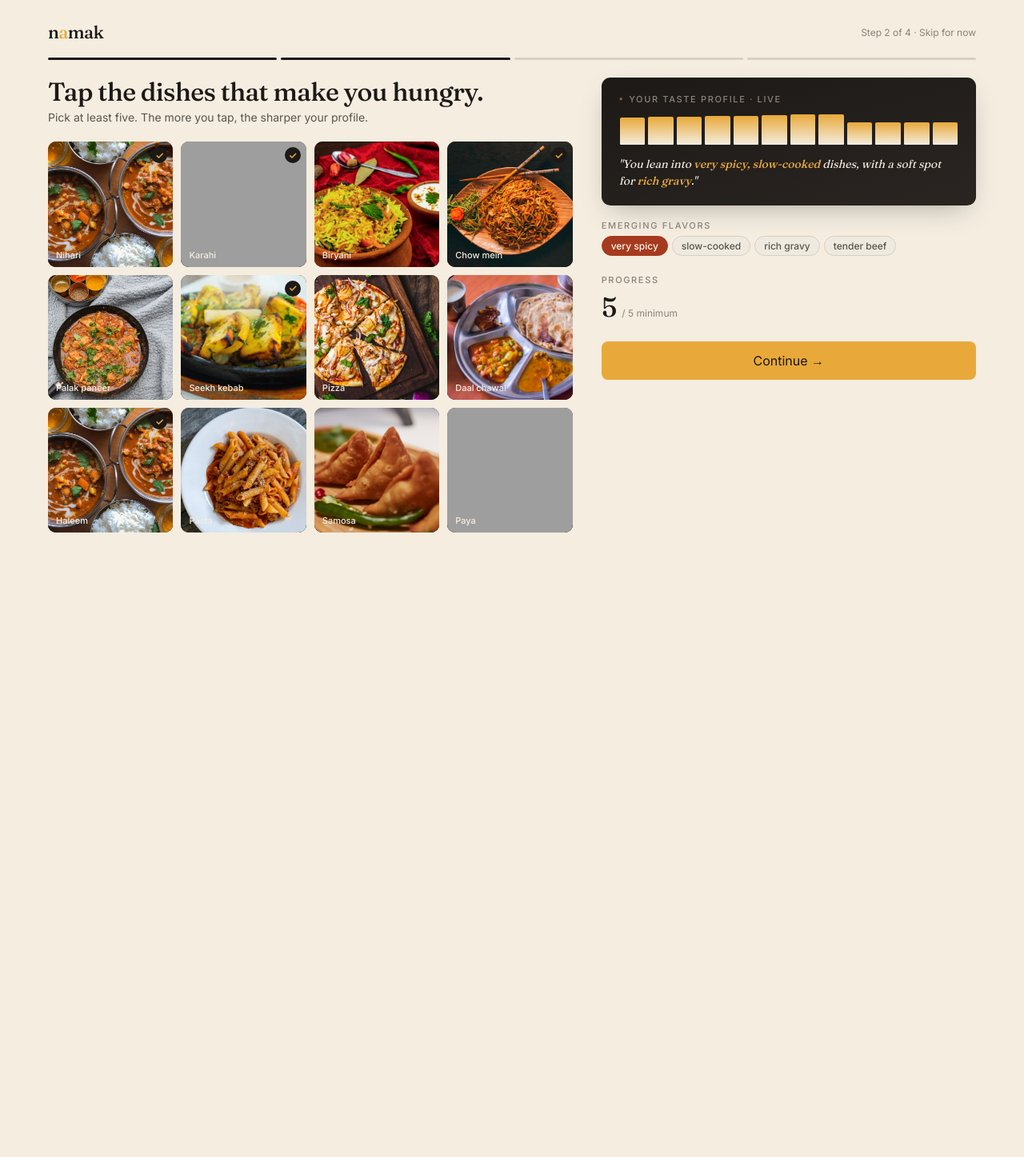
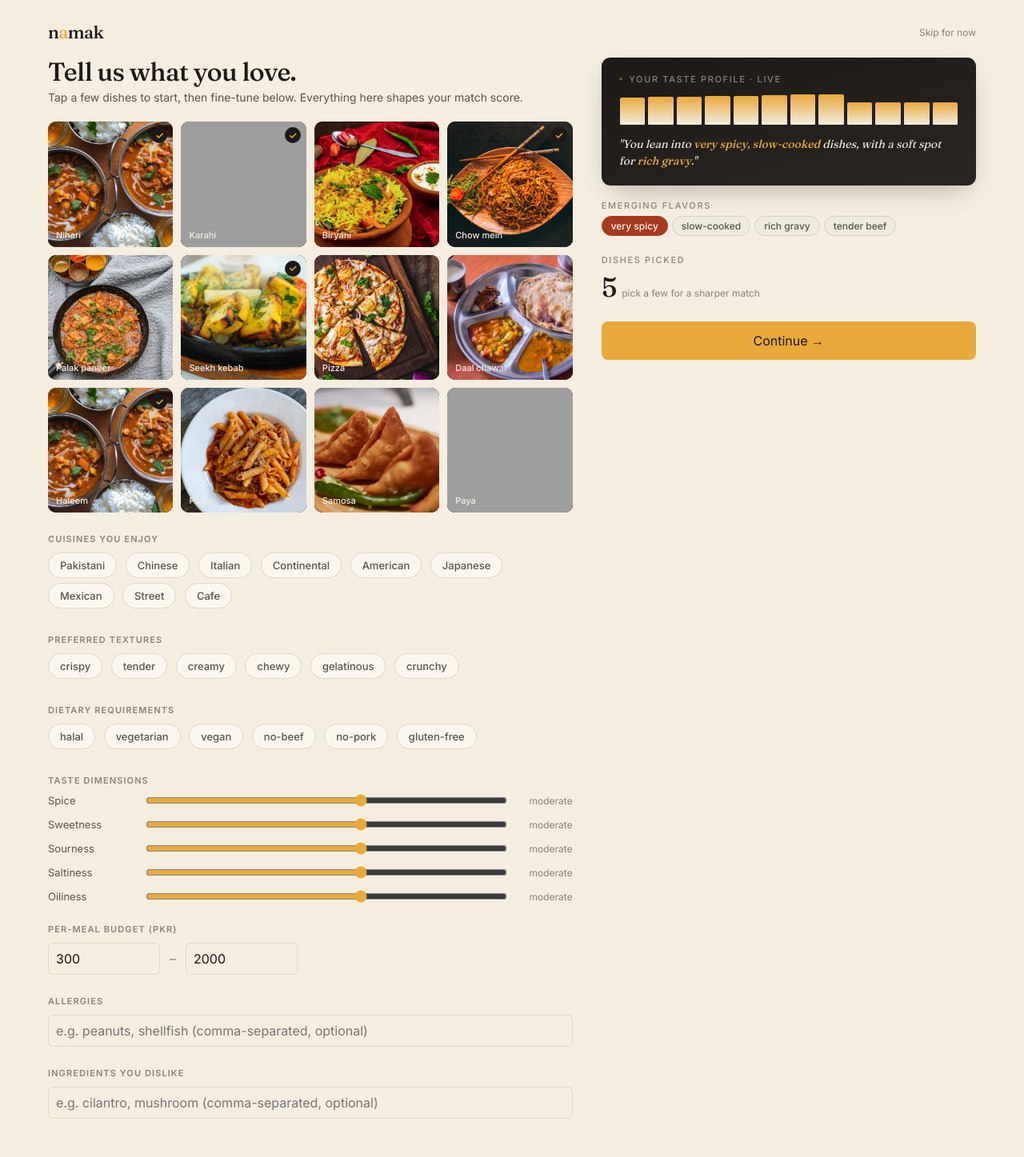
Before and after one commit to Ghanwa-Siddiqui/food-palate-recommendation, a FastAPI app: page /app/onboarding in a window 1280 px wide. Shown: the whole page at 80% size. Before the commit the page ends 666 px from the top, so only its background shows below. Run offline with FastAPI, Linux system fonts and the light colour scheme; grey boxes are pictures that could not be loaded.

Commit message:
Onboarding: one honest complete screen, not a fake 4-step flow
Root fix for "step 2 of 4 lies, and where are the rest of the fields":
this page claimed to be step 2 of a 4-step flow that never existed —
Continue always jumped straight to the feed because there was no step 3
or 4 to go to. Worse, it only collected dish names; the real
OnboardingAnswers model needs cuisines, textures, dietary requirements,
allergies, disliked ingredients, budget range, and 5 separate taste
dimensions, all of which this screen silently discarded in favor of
hardcoded defaults (spice=3, budget 0-5000, everything else empty).

Per your call: consolidated into one honest, complete screen rather than
building a real multi-step flow or dropping this UI for the plain form.

- Removed the fake "Step 2 of 4" label and 4-segment progress bar.
- Added every missing real field to this same page, styled to match:
  cuisine/texture/dietary chip pickers (reusing the exact choice lists
  from the working plain-form route, not duplicated), 5 taste-dimension
  sliders, a real budget min/max range, and allergy/dislike text inputs.
- Continue now submits all of it — not just dish names — to the real
  /onboarding endpoint, then routes to that user's live feed (not an
  unexplained jump to "the main page"; it's the actual next step).

Verified end-to-end, not just by reading the code: submitted Chinese +
Japanese cuisines, vegetarian, crispy texture, spice=5, budget 400-1800,
allergy=peanuts through the real UI, then fetched the created user's
record from the API and confirmed every single field matches exactly
what was entered.

33/33 tests pass.

```diff
--- a/app/routers/ui.py
+++ b/app/routers/ui.py
@@ -20,6 +20,7 @@ from ..ranking_client import (
     RankingUserNotFoundError,
     RankingValidationError,
 )
+from .onboarding import CUISINE_CHOICES, DIETARY_CHOICES, TEXTURE_CHOICES
 
 router = APIRouter(prefix="/app", tags=["ui"])
 templates = Jinja2Templates(directory=str(Path(__file__).resolve().parent.parent / "templates"))
@@ -230,7 +231,10 @@ def onboarding(request: Request):
     picked_count = sum(1 for d in DISH_TILES if d["picked"])
     return templates.TemplateResponse(
         request, "namak/onboarding.html",
-        {"dish_tiles": DISH_TILES, "picked_count": picked_count},
+        {
+            "dish_tiles": DISH_TILES, "picked_count": picked_count,
+            "cuisines": CUISINE_CHOICES, "dietary": DIETARY_CHOICES, "textures": TEXTURE_CHOICES,
+        },
     )
 
 
--- a/app/static/namak.css
+++ b/app/static/namak.css
@@ -211,6 +211,20 @@ a:focus-visible,button:focus-visible,input:focus-visible,.dish:focus-visible{
 .feed-input{width:100%;box-sizing:border-box;border:1px solid var(--line);border-radius:6px;background:var(--cream);color:var(--ink);padding:9px;font:inherit}
 .feed-input:focus{outline:2px solid var(--saffron);outline-offset:1px}
 .feed-check{font-size:12px;color:var(--stone-2);display:flex;gap:7px;align-items:center}
+
+/* Onboarding form fields (cuisines/textures/dietary chips, taste sliders,
+   budget range, free-text allergies/dislikes) */
+.field-section{margin-top:26px;}
+.field-section legend,.field-section .field-label{font-size:11px;letter-spacing:0.1em;text-transform:uppercase;color:var(--stone);font-weight:600;margin-bottom:10px;display:block;}
+.chip-choice{display:inline-flex;align-items:center;font-size:13px;padding:7px 14px;border-radius:20px;background:var(--bone);color:var(--stone-2);font-weight:500;margin:0 6px 6px 0;border:1px solid var(--line);cursor:pointer;user-select:none;transition:background .12s ease,color .12s ease,border-color .12s ease;}
+.chip-choice:hover{border-color:var(--saffron);}
+.chip-choice.on{background:var(--saffron);color:var(--ink);border-color:var(--saffron);}
+.slider-row{display:grid;grid-template-columns:110px 1fr 70px;align-items:center;gap:12px;margin-bottom:14px;}
+.slider-row label{font-size:13px;color:var(--stone-2);}
+.slider-row input[type="range"]{width:100%;accent-color:var(--saffron);}
+.slider-row output{font-size:12px;color:var(--stone);text-align:right;}
+.budget-row{display:flex;gap:12px;align-items:center;}
+.budget-row .feed-input{max-width:140px;}
 .feed-state{border:1px solid var(--line);border-radius:12px;padding:32px;background:var(--cream);text-align:center}
 .feed-state h2{font-family:var(--serif);font-size:22px;font-weight:500;margin:8px auto 18px;max-width:540px}
 .feed-state-validation_error,.feed-state-backend_error,.feed-state-unavailable{border-color:#c99d8f}
--- a/app/templates/namak/onboarding.html
+++ b/app/templates/namak/onboarding.html
@@ -1,18 +1,17 @@
 {% extends "namak/base.html" %}
-{% block title %}Onboarding — namak{% endblock %}
+{% block title %}Build your taste profile — namak{% endblock %}
 {% block body %}
-<div class="container" style="padding:26px clamp(16px,5vw,40px) 32px;">
+<div class="container" style="padding:26px clamp(16px,5vw,40px) 48px;">
   <div class="flex-b mb-18" style="flex-wrap:wrap;gap:10px;">
     <a class="brand" href="/app">n<em>a</em>mak</a>
-    <div style="font-size:12px;color:var(--stone);">Step 2 of 4 · <a href="/app/feed">Skip for now</a></div>
+    <div style="font-size:12px;color:var(--stone);"><a href="/app/feed">Skip for now</a></div>
   </div>
-  <div class="prog"><span class="on"></span><span class="on"></span><span></span><span></span></div>
   <div id="onboardError" class="chip hot" style="display:none;margin-bottom:16px;"></div>
 
   <div class="split even onboard-split">
     <div>
-      <h2 style="font-family:var(--serif);font-size:32px;font-weight:500;margin:0 0 6px;line-height:1.1;letter-spacing:-0.02em;">Tap the dishes that make you hungry.</h2>
-      <p style="font-size:14px;color:var(--stone-2);margin:0 0 22px;">Pick at least five. The more you tap, the sharper your profile.</p>
+      <h2 style="font-family:var(--serif);font-size:32px;font-weight:500;margin:0 0 6px;line-height:1.1;letter-spacing:-0.02em;">Tell us what you love.</h2>
+      <p style="font-size:14px;color:var(--stone-2);margin:0 0 22px;">Tap a few dishes to start, then fine-tune below. Everything here shapes your match score.</p>
 
       <div class="grid-4" id="tileGrid" style="gap:10px;">
         {% for d in dish_tiles %}
@@ -22,6 +21,69 @@
           <div class="lab" style="padding:8px 10px;font-size:11px;">{{ d.name }}</div>
         </div>
         {% endfor %}
+      </div>
+
+      <div class="field-section">
+        <span class="field-label">Cuisines you enjoy</span>
+        <div id="cuisineChoices">
+          {% for c in cuisines %}
+          <span class="chip-choice" data-value="{{ c }}" onclick="toggleChoice(this)">{{ c }}</span>
+          {% endfor %}
+        </div>
+      </div>
+
+      <div class="field-section">
+        <span class="field-label">Preferred textures</span>
+        <div id="textureChoices">
+          {% for t in textures %}
+          <span class="chip-choice" data-value="{{ t }}" onclick="toggleChoice(this)">{{ t }}</span>
+          {% endfor %}
+        </div>
+      </div>
+
+      <div class="field-section">
+        <span class="field-label">Dietary requirements</span>
+        <div id="dietaryChoices">
+          {% for d in dietary %}
+          <span class="chip-choice" data-value="{{ d }}" onclick="toggleChoice(this)">{{ d }}</span>
+          {% endfor %}
+        </div>
+      </div>
+
+      <div class="field-section">
+        <span class="field-label">Taste dimensions</span>
+        {% set dims = [
+          ("spicePref", "Spice"), ("sweetPref", "Sweetness"),
+          ("sourPref", "Sourness"), ("saltPref", "Saltiness"),
+          ("oilPref", "Oiliness")
+        ] %}
+        {% for id, label in dims %}
+        <div class="slider-row">
+          <label for="{{ id }}">{{ label }}</label>
+          <input type="range" id="{{ id }}" min="0" max="5" value="3"
+                 oninput="document.getElementById('{{ id }}Out').textContent=['none','very light','light','moderate','strong','very strong'][this.value]">
+          <output id="{{ id }}Out">moderate</output>
+        </div>
+        {% endfor %}
+      </div>
+
+      <div class="field-section">
+        <span class="field-label">Per-meal budget (PKR)</span>
+        <div class="budget-row">
+          <input type="number" id="budgetMin" class="feed-input" min="0" step="50" value="300" placeholder="Min">
+          <span style="color:var(--stone);">–</span>
+          <input type="number" id="budgetMax" class="feed-input" min="0" step="50" value="2000" placeholder="Max">
+        </div>
+      </div>
+
+      <div class="field-section">
+        <span class="field-label">Allergies</span>
+        <input type="text" id="allergiesInput" class="feed-input" placeholder="e.g. peanuts, shellfish (comma-separated, optional)">
+      </div>
+
+      <div class="field-section">
+        <span class="field-label">Ingredients you dislike</span>
+        <input type="text" id="dislikedInput" class="feed-input" placeholder="e.g. cilantro, mushroom (comma-separated, optional)">
       </div>
     </div>
 
@@ -38,8 +100,8 @@
       </div>
 
       <div class="mt-18">
-        <div class="eyebrow">Progress</div>
-        <div style="display:flex;align-items:baseline;gap:6px;"><span id="pickCount" style="font-family:var(--serif);font-size:34px;font-weight:500;">{{ picked_count }}</span><span style="font-size:12px;color:var(--stone);">/ 5 minimum</span></div>
+        <div class="eyebrow">Dishes picked</div>
+        <div style="display:flex;align-items:baseline;gap:6px;"><span id="pickCount" style="font-family:var(--serif);font-size:34px;font-weight:500;">{{ picked_count }}</span><span style="font-size:12px;color:var(--stone);">pick a few for a sharper match</span></div>
       </div>
 
       <button type="button" id="continueBtn" class="btn btn-p" style="display:block;width:100%;margin-top:22px;padding:14px;text-align:center;border:none;font:inherit;cursor:pointer;">Continue →</button>
@@ -60,6 +122,14 @@
 
   function pickedTiles() {
     return Array.from(document.querySelectorAll('#tileGrid .dish.check'));
+  }
+
+  function toggleChoice(el) {
+    el.classList.toggle('on');
+  }
+
+  function chosenValues(containerId) {
+    return Array.from(document.querySelectorAll('#' + containerId + ' .chip-choice.on')).map(function (el) { return el.dataset.value; });
   }
 
   function renderVecBars(tiles) {
@@ -92,7 +162,7 @@
 
     if (ranked.length === 0) {
       chipsEl.innerHTML = '<span class="chip">Tap a few dishes to see this build</span>';
-      narrativeEl.innerHTML = '"Your taste profile starts here — tap at least five dishes and we\'ll tell you what you lean into."';
+      narrativeEl.innerHTML = '"Your taste profile starts here — tap a few dishes and we\'ll tell you what you lean into."';
       return;
     }
 
@@ -122,32 +192,48 @@
 
   updateProfile();
 
-  // Submits the tapped dishes to the real Personalization Engine onboarding
-  // endpoint, then sends the browser straight to that user's live ranked feed.
+  // Submits everything the real Personalization Engine onboarding endpoint
+  // needs — dish taps, cuisines, textures, dietary, taste sliders, budget,
+  // allergies, dislikes — then sends the browser to that user's live feed.
   document.getElementById('continueBtn').addEventListener('click', async function () {
     const btn = this;
     const errEl = document.getElementById('onboardError');
     errEl.style.display = 'none';
-    const names = Array.from(document.querySelectorAll('#tileGrid .dish.check'))
-      .map(function (el) { return el.dataset.name; });
-    if (names.length < 1) {
-      errEl.textContent = 'Tap at least one dish before continuing.';
+
+    const dishNames = pickedTiles().map(function (el) { return el.dataset.name; });
+    const budgetMin = document.getElementById('budgetMin').value || '0';
+    const budgetMax = document.getElementById('budgetMax').value || '0';
+
+    if (Number(budgetMax) < Number(budgetMin)) {
+      errEl.textContent = 'Max budget must be at least your min budget.';
       errEl.style.display = 'inline-block';
       return;
     }
+
     btn.textContent = 'Building your profile…';
     btn.disabled = true;
     try {
       const body = new URLSearchParams();
-      body.append('favourite_dishes', names.join(', '));
-      body.append('spice_preference', '3');
-      body.append('budget_min', '0');
-      body.append('budget_max', '5000');
+      body.append('favourite_dishes', dishNames.join(', '));
+      chosenValues('cuisineChoices').forEach(function (v) { body.append('cuisines', v); });
+      chosenValues('textureChoices').forEach(function (v) { body.append('textures', v); });
+      chosenValues('dietaryChoices').forEach(function (v) { body.append('dietary', v); });
+      body.append('spice_preference', document.getElementById('spicePref').value);
+      body.append('sweetness_preference', document.getElementById('sweetPref').value);
+      body.append('sourness_preference', document.getElementById('sourPref').value);
+      body.append('saltiness_preference', document.getElementById('saltPref').value);
+      body.append('oiliness_preference', document.getElementById('oilPref').value);
+      body.append('budget_min', budgetMin);
+      body.append('budget_max', budgetMax);
+      body.append('allergies', document.getElementById('allergiesInput').value);
+      body.append('disliked_ingredients', document.getElementById('dislikedInput').value);
+
       const resp = await fetch('/onboarding', { method: 'POST', body: body, redirect: 'follow' });
       if (!resp.ok) throw new Error('onboarding failed (' + resp.status + ')');
       const userId = new URL(resp.url).searchParams.get('user_id');
       if (!userId) throw new Error('no user_id returned');
-      window.location.href = '/app/feed?user_id=' + encodeURIComponent(userId) + '&budget_min=0&budget_max=5000&limit=12';
+      window.location.href = '/app/feed?user_id=' + encodeURIComponent(userId)
+        + '&budget_min=' + encodeURIComponent(budgetMin) + '&budget_max=' + encodeURIComponent(budgetMax) + '&limit=12';
     } catch (err) {
       errEl.textContent = 'Could not build your profile — try again.';
       errEl.style.display = 'inline-block';
```
